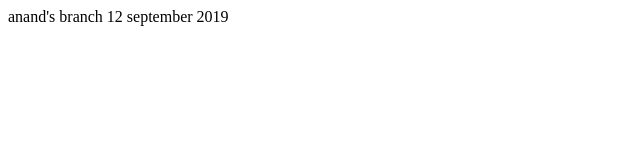
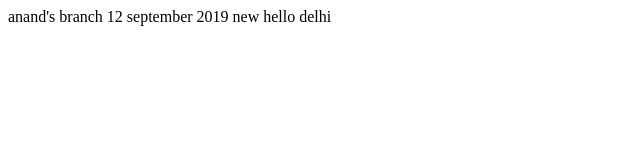
Before and after one commit to ittraininghub/webdashboard, a plain HTML site: page index.html in a window 1280 px wide. Shown: the whole page, without its empty margins (0-640 px from the left). Drawn offline with Linux system fonts and the light colour scheme.

Commit message:
12 september test 1

```diff
--- a/index.html
+++ b/index.html
@@ -10,6 +10,6 @@
     </head>
 
     <body>
-        <div>anand's branch 12 september 2019</div>
+        <div>anand's branch 12 september 2019 new hello delhi</div>
     </body>
     </html>
```
